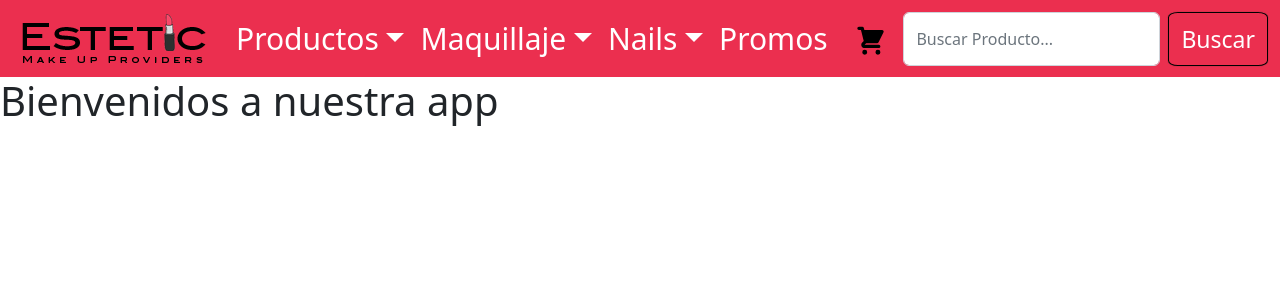
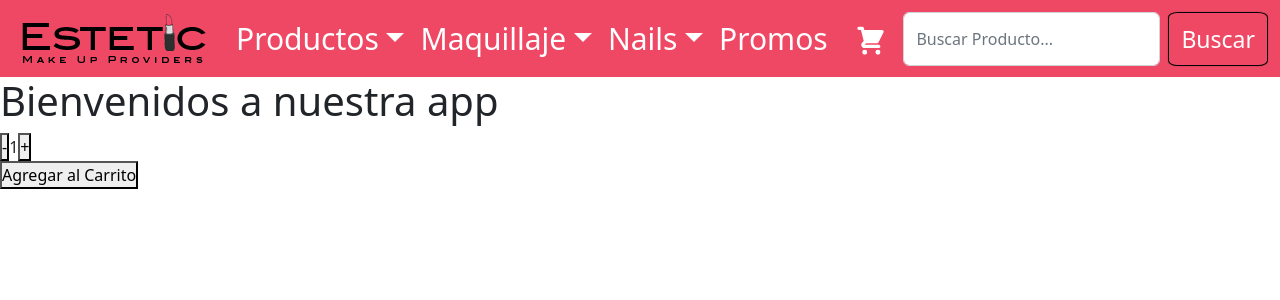
Before and after one commit to GonzaloQuntana/EsteticApp-Quintana, a React (Create React App) app: page / in a window 1280 px wide. Shown: the top 300 px of the page. Built offline with nearby package versions, Linux system fonts and the light colour scheme.

Commit message:
Contador con Boton

```diff
--- a/public/estilos.css
+++ b/public/estilos.css
@@ -12,7 +12,7 @@ body{
 }
 
 .navbar{
-    background-color: rgb(235, 47, 79);
+    background-color: rgb(239, 72, 100);
     font-size: 30px;
     color: white;
     text-decoration: none;
@@ -63,11 +63,12 @@ li a:hover{
     width: 35px;
     height: 35px;
     padding: 1px;
-    background-color: rgb(235, 47, 79);
+    background-color: rgb(239, 72, 100);
+    color: white;
 }
 
 .carritoespacio{
-    background-color: rgb(235, 47, 79);
+    background-color: rgb(239, 72, 100);
     border: 0px;
     margin-right: 15px;
     margin-bottom: 1px;
--- a/src/App.js
+++ b/src/App.js
@@ -1,20 +1,23 @@
-import CartWidget from "./components/CartWidget";
 import NavBar from "./components/NavBar";
 import ItemListContainer from "./containers/ItemListContainer";
+import ItemCount from "./components/ItemCount";
 
 function App() {
 
   const categorias = ["Maquilaje", "Nails", "Cosmetica Capilar", "Mascarillas y Ciudados", "Otros", "Combos"]
+
+  const agregarAlCarrito = (cantidad) => {
+}
 
   return (
     <>
     <NavBar
     categories={categorias}
     />
-  <ItemListContainer greeting={"Bienvenidos a nuestra app"}/>
+    <ItemListContainer greeting={"Bienvenidos a nuestra app"}/>
+    <ItemCount initial={1} stock={10} onAdd={agregarAlCarrito}/>
     <div className="App">
     </div>
-
     </>
   );
 }
--- /dev/null
+++ b/src/components/ItemCount/index.jsx
@@ -0,0 +1,32 @@
+import React from 'react';
+import {useState} from 'react';
+
+const ItemCount = ({stock, initial, onAdd}) => {
+
+    const [count, setCount] = useState(1)
+
+    const handleAdd = () => {
+        if(count < stock) {
+            setCount(count+1);
+        }
+    else {
+    alert("No hay suficiente stock");
+}};
+
+    const handleRemove = () => {
+        if(count >= 2) {
+            setCount(count-1);
+        }
+    else {
+    alert("No puedes poner menos de 1 producto");
+}};
+
+    return (
+        <div>
+            <span><button onClick={handleRemove}>-</button>{count}<button onClick={handleAdd}>+</button></span><br />
+            <button onClick={()=>onAdd(count)}>Agregar al Carrito</button>
+        </div>
+    )
+}
+
+export default ItemCount;
```
